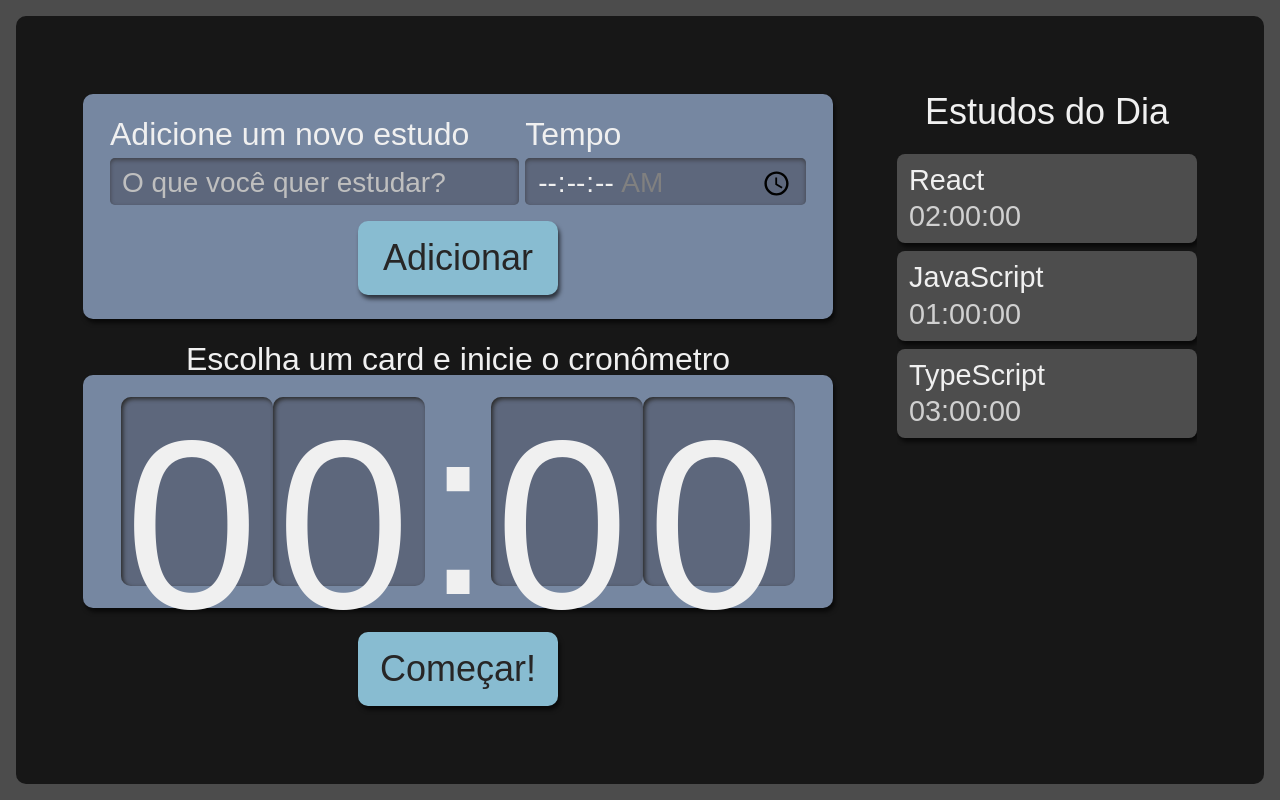
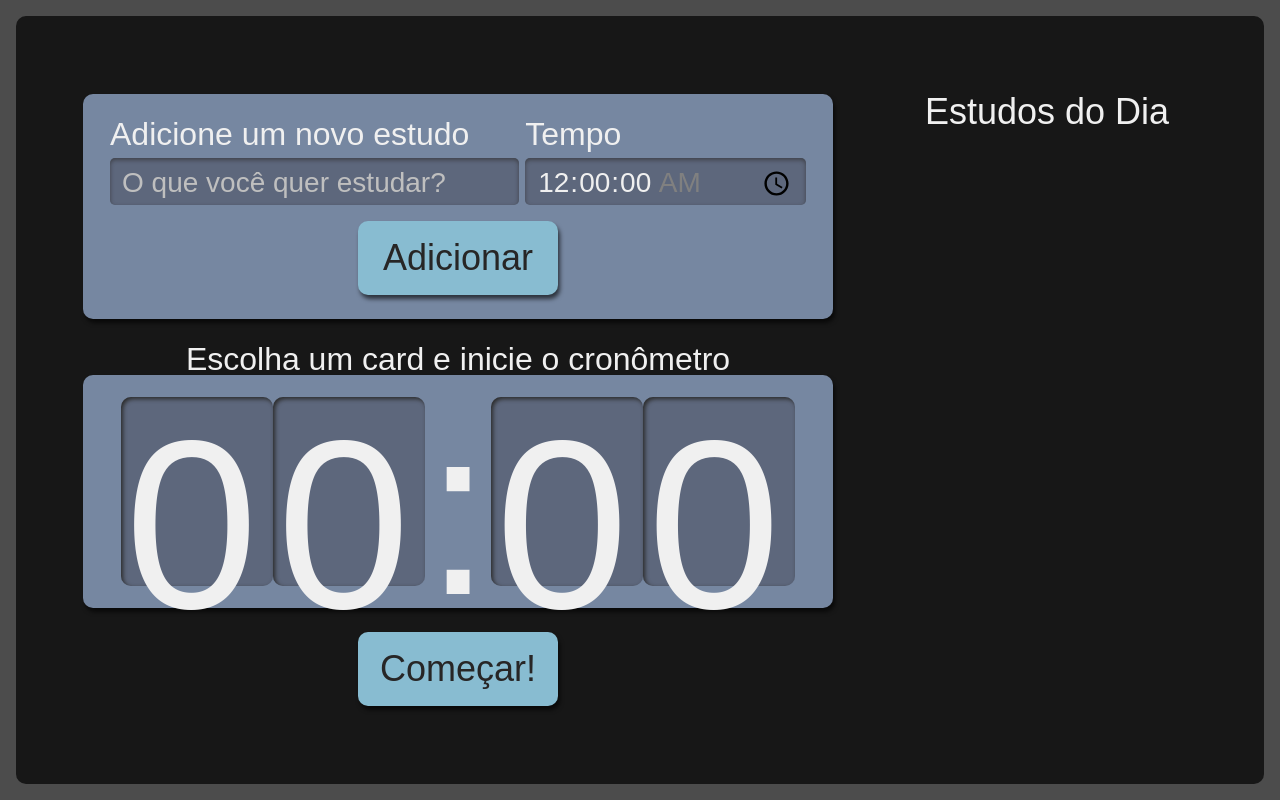
Before and after one commit to engfernandes/task-timer, a React (Create React App) app: page / in a window 1280 px wide. Built offline with nearby package versions, Linux system fonts and the light colour scheme.

Commit message:
Integração das tarefas com formulário

```diff
--- a/package.json
+++ b/package.json
@@ -14,6 +14,7 @@
     "react-dom": "^18.2.0",
     "react-scripts": "5.0.1",
     "typescript": "^4.7.4",
+    "uuid": "^8.3.2",
     "web-vitals": "^2.1.4"
   },
   "scripts": {
@@ -41,6 +42,7 @@
     ]
   },
   "devDependencies": {
+    "@types/uuid": "^8.3.4",
     "sass": "^1.54.4",
     "typescript-plugin-css-modules": "^3.4.0"
   }
--- a/src/components/Botao/index.tsx
+++ b/src/components/Botao/index.tsx
@@ -1,10 +1,14 @@
 import React from 'react';
 import style from './botao.module.scss';
 
-class Botao extends React.Component<{children: React.ReactNode}>{
+class Botao extends React.Component<{
+    children: React.ReactNode;
+    type?: 'button' | 'submit' | 'reset' | undefined;
+}>{
     render() {
+        const {type = 'button'} = this.props
         return(
-            <button className={style.botao}>
+            <button type={type} className={style.botao}>
                 {this.props.children}
             </button>
         )
--- a/src/components/Formulario/index.tsx
+++ b/src/components/Formulario/index.tsx
@@ -1,11 +1,37 @@
 import React from 'react';
+import ITarefa from '../../types/tarefa';
 import Botao from '../Botao';
 import style from './formulario.module.scss';
+import {v4 as uuidv4} from 'uuid';
 
-class Formulario extends React.Component{
+class Formulario extends React.Component<{
+    setTarefas: React.Dispatch<React.SetStateAction<ITarefa[]>>
+}> {
+    state = {
+        tarefa: "",
+        tempo: "00:00"
+    }
+
+    adicionarTarefa(evento: React.FormEvent<HTMLFormElement>){
+        evento.preventDefault();
+        this.props.setTarefas(tarefasAntigas =>
+            [...tarefasAntigas,
+                {
+                    ...this.state,
+                    selecionado: false,
+                    completado: false,
+                    id: uuidv4()
+                }
+            ]);
+        this.setState({
+            tarefa: "",
+            tempo: "00:00"
+        })
+    }
+
     render(): React.ReactNode {
         return(
-            <form className={style.novaTarefa}>
+            <form className={style.novaTarefa} onSubmit={this.adicionarTarefa.bind(this)}>
                 <div className={style.inputContainer}>
                     <label htmlFor='tarefa'>
                         Adicione um novo estudo
@@ -13,6 +39,8 @@
                     <input
                     type='text'
                     name='tarefa'
+                    value={this.state.tarefa}
+                    onChange={evento => this.setState({...this.state, tarefa: evento.target.value})}
                     id='tarefa'
                     placeholder='O que você quer estudar?'
                     required
@@ -26,13 +54,15 @@
                     type='time'
                     step='1'
                     name='tempo'
+                    value={this.state.tempo}
+                    onChange={evento => this.setState({...this.state, tempo: evento.target.value})}
                     id='tempo'
                     min='00:00:00'
                     max='01:30:00'
                     required
                     />
                 </div>
-                <Botao>
+                <Botao type='submit'>
                     Adicionar
                 </Botao>
             </form>
--- a/src/components/Lista/Item/index.tsx
+++ b/src/components/Lista/Item/index.tsx
@@ -1,6 +1,7 @@
+import ITarefa from '../../../types/tarefa'
 import style from '../lista.module.scss'
 
-export default function Item({tarefa, tempo}:{tarefa: string, tempo: string}){
+export default function Item({tarefa, tempo, selecionado, completado, id}: ITarefa){
     return (
         <li className={style.item}>
             <h3> {tarefa} </h3>
--- a/src/components/Lista/index.tsx
+++ b/src/components/Lista/index.tsx
@@ -1,18 +1,8 @@
-import React from 'react';
 import style from './lista.module.scss';
 import Item from './Item'
+import ITarefa from '../../types/tarefa';
 
-function Lista(){
-    const tarefas = [{
-        tarefa: 'React',
-        tempo: '02:00:00'
-    }, {
-        tarefa: 'JavaScript',
-        tempo: '01:00:00'
-    }, {
-        tarefa: 'TypeScript',
-        tempo: '03:00:00'
-    }]
+function Lista({tarefas}:{tarefas: ITarefa[]}){
     return(
         <aside className={style.listaTarefas}>
             <h2>Estudos do Dia</h2>
--- a/src/pages/App.tsx
+++ b/src/pages/App.tsx
@@ -1,14 +1,16 @@
-import React from 'react';
+import React, {useState} from 'react';
 import Cronometro from '../components/Cronometro';
 import Formulario from '../components/Formulario';
 import Lista from '../components/Lista';
+import ITarefa from '../types/tarefa';
 import style from './app.module.scss';
 
 function App() {
+  const [tarefas, setTarefas] = useState<ITarefa[] | []>([]);
   return (
     <div className={style.AppStyle}>
-      <Formulario/>
-      <Lista/>
+      <Formulario setTarefas={setTarefas}/>
+      <Lista tarefas={tarefas}/>
       <Cronometro/>
     </div>
   );
--- /dev/null
+++ b/src/types/tarefa.ts
@@ -0,0 +1,7 @@
+export default interface ITarefa {
+    tarefa: string,
+    tempo: string,
+    selecionado: boolean,
+    completado: boolean,
+    id: string
+}
```
Also changed, not shown: 1 other file (tests, documents, lock files or other folders).
